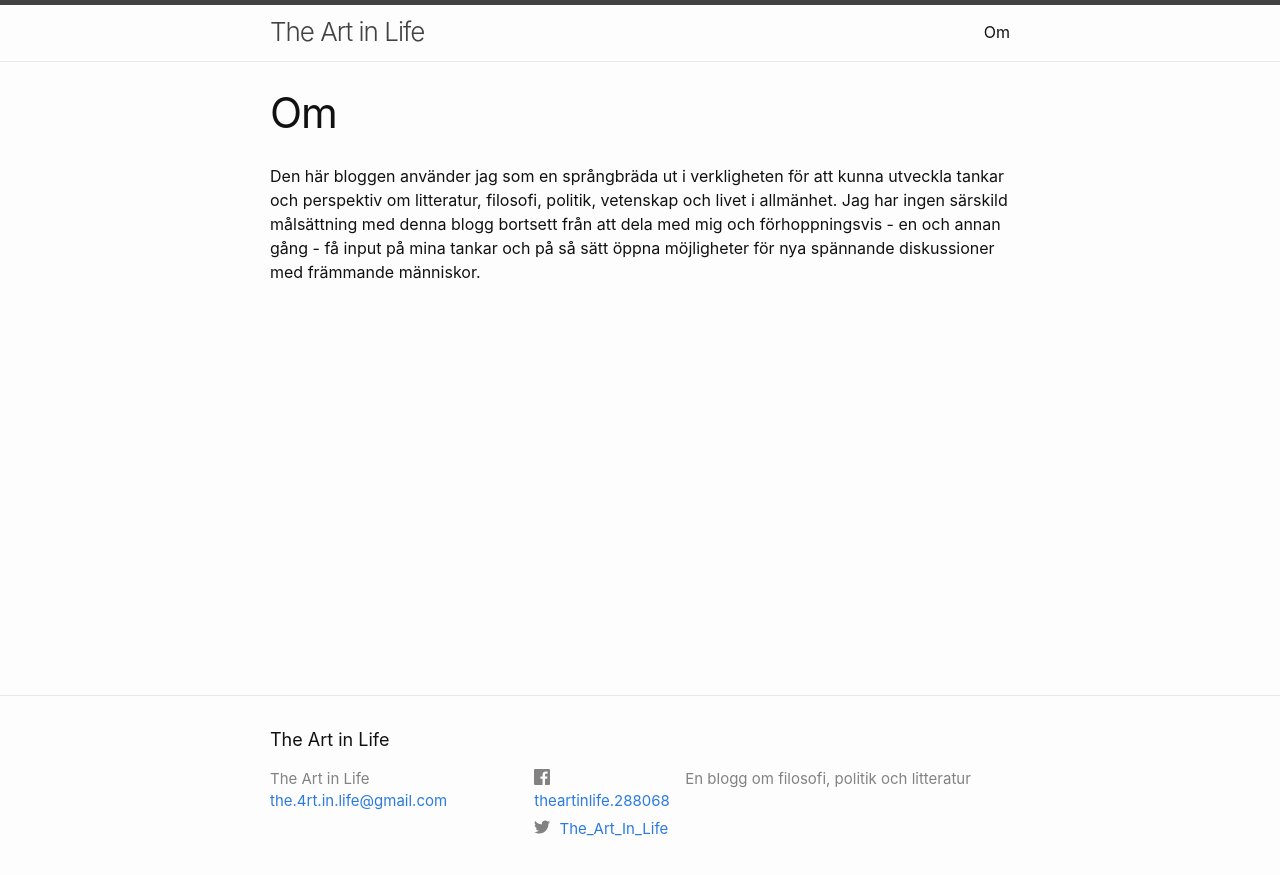
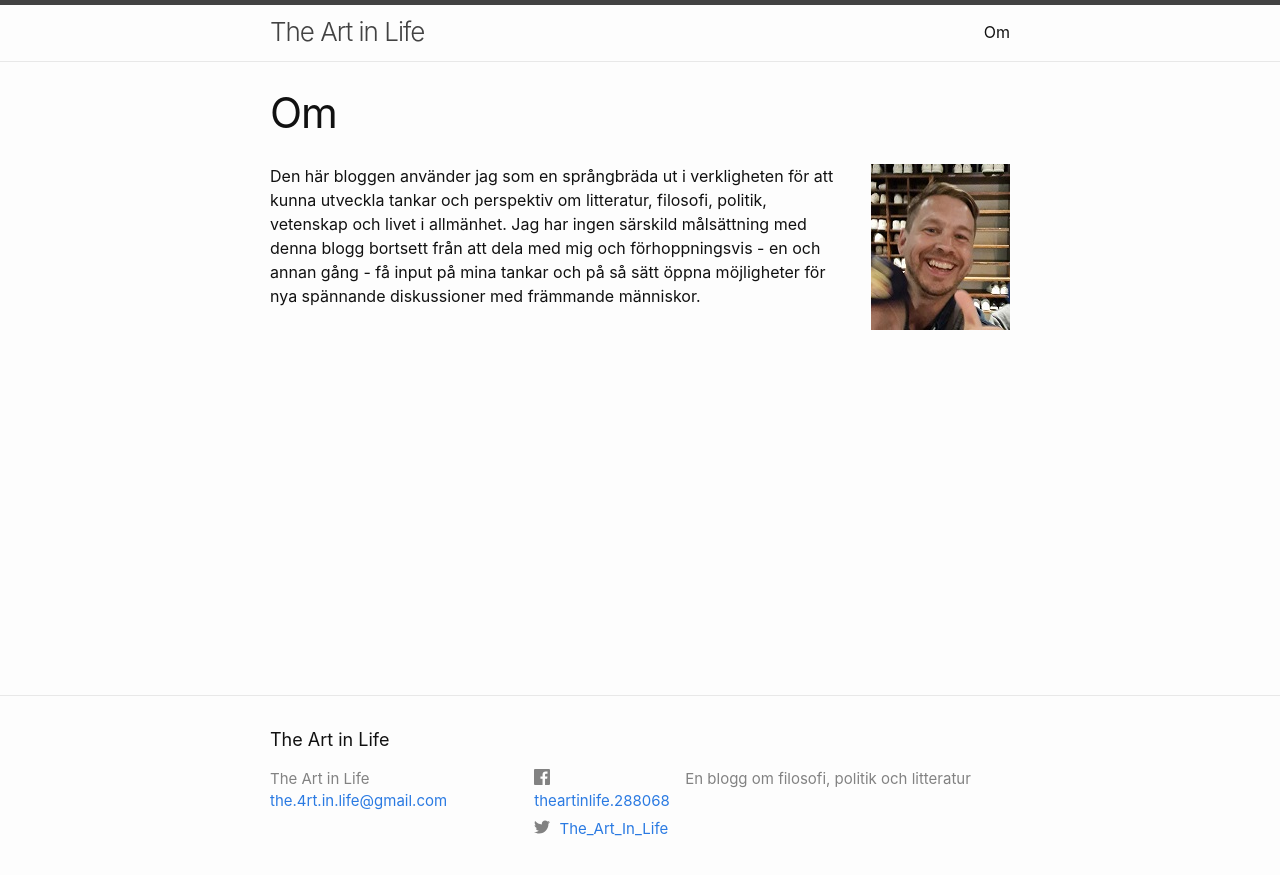
Before and after one commit to theartinlife/theartinlife.github.io, a Jekyll site: the page built from about.markdown, in a window 1280 px wide. Shown: the top 875 px of the page. Built offline with Jekyll 4.4.1, drawn with Linux system fonts in a browser that asks for light colours.

Commit message:
added responsive photo to about page

```diff
--- /dev/null
+++ b/_layouts/profile.html
@@ -0,0 +1,8 @@
+---
+layout: page
+---
+
+<div class="about-container">
+  {{ content }}
+  <img class="about-photo" src="/assets/profile-pic.jpg" alt="my-face" />
+</div>
--- a/_sass/minima.scss
+++ b/_sass/minima.scss
@@ -2,29 +2,31 @@
 
 // Define defaults for each variable.
 
-$base-font-family: -apple-system, BlinkMacSystemFont, "Segoe UI", Roboto, Helvetica, Arial, sans-serif, "Apple Color Emoji", "Segoe UI Emoji", "Segoe UI Symbol" !default;
-$base-font-size:   16px !default;
+$base-font-family: -apple-system, BlinkMacSystemFont, "Segoe UI", Roboto,
+  Helvetica, Arial, sans-serif, "Apple Color Emoji", "Segoe UI Emoji",
+  "Segoe UI Symbol" !default;
+$base-font-size: 16px !default;
 $base-font-weight: 400 !default;
-$small-font-size:  $base-font-size * 0.875 !default;
+$small-font-size: $base-font-size * 0.875 !default;
 $base-line-height: 1.5 !default;
 
-$spacing-unit:     30px !default;
+$spacing-unit: 30px !default;
 
-$text-color:       #111 !default;
+$text-color: #111 !default;
 $background-color: #fdfdfd !default;
-$brand-color:      #2a7ae2 !default;
+$brand-color: #2a7ae2 !default;
 
-$grey-color:       #828282 !default;
+$grey-color: #828282 !default;
 $grey-color-light: lighten($grey-color, 40%) !default;
-$grey-color-dark:  darken($grey-color, 25%) !default;
+$grey-color-dark: darken($grey-color, 25%) !default;
 
 $table-text-align: left !default;
 
 // Width of the content area
-$content-width:    800px !default;
+$content-width: 800px !default;
 
-$on-palm:          600px !default;
-$on-laptop:        800px !default;
+$on-palm: 600px !default;
+$on-laptop: 800px !default;
 
 // Use media queries like this:
 // @include media-query($on-palm) {
@@ -44,8 +46,24 @@ $on-laptop:        800px !default;
 }
 
 // Import partials.
-@import
-  "minima/base",
-  "minima/layout",
-  "minima/syntax-highlighting"
-;
+@import "minima/base", "minima/layout", "minima/syntax-highlighting";
+
+.about-container {
+  display: flex;
+  flex-direction: row;
+  justify-content: space-around;
+}
+
+.about-photo {
+  margin-left: 30px;
+}
+
+@media screen and (max-width: 650px) {
+  .about-container {
+    flex-direction: column;
+    align-items: center;
+  }
+  .about-photo {
+    width: 150px;
+  }
+}
--- a/about.markdown
+++ b/about.markdown
@@ -1,5 +1,5 @@
 ---
-layout: page
+layout: profile
 title: Om
 permalink: /about/
 ---
```
Also changed, not shown: assets/profile-pic.jpg (added).
